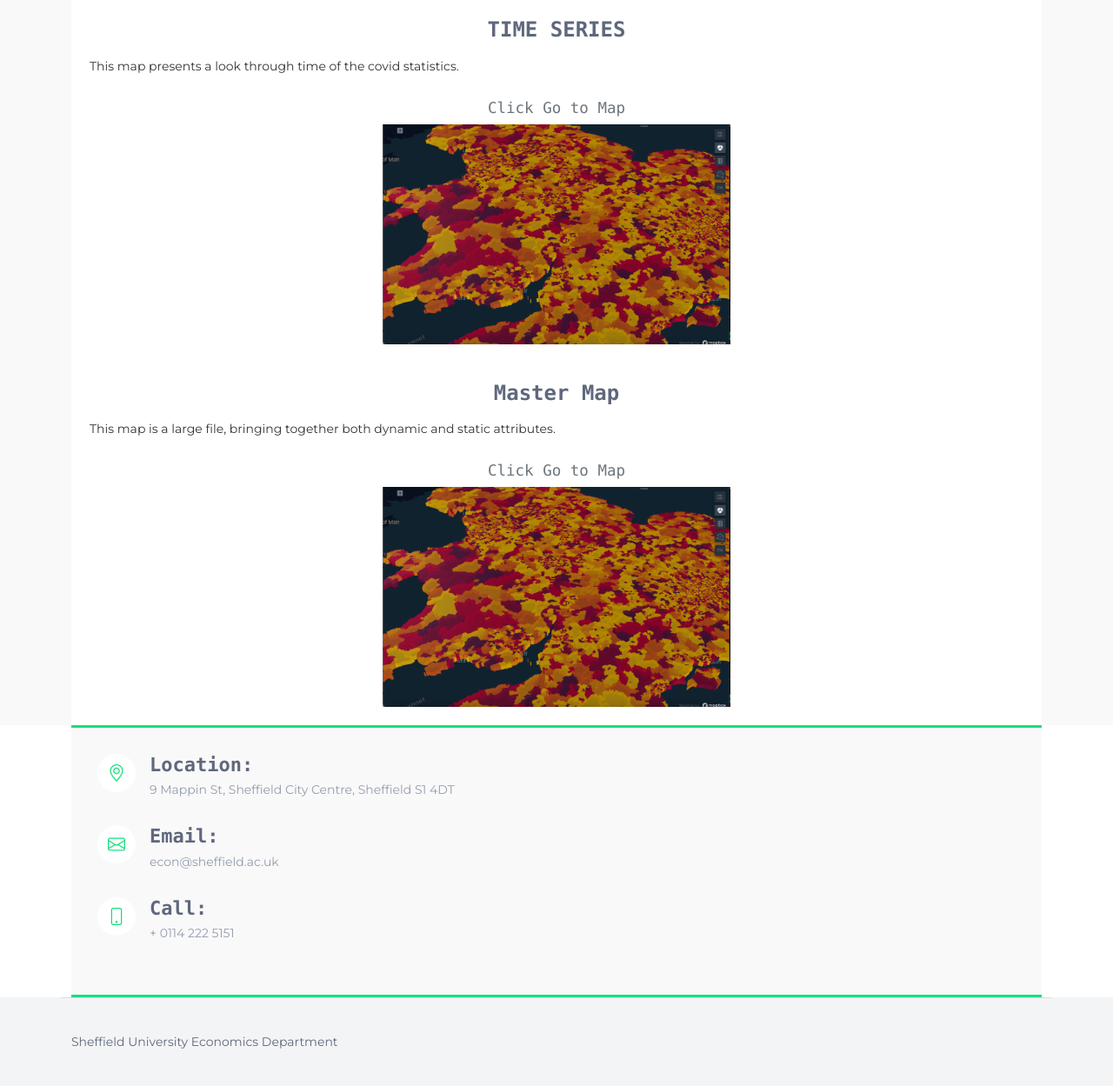
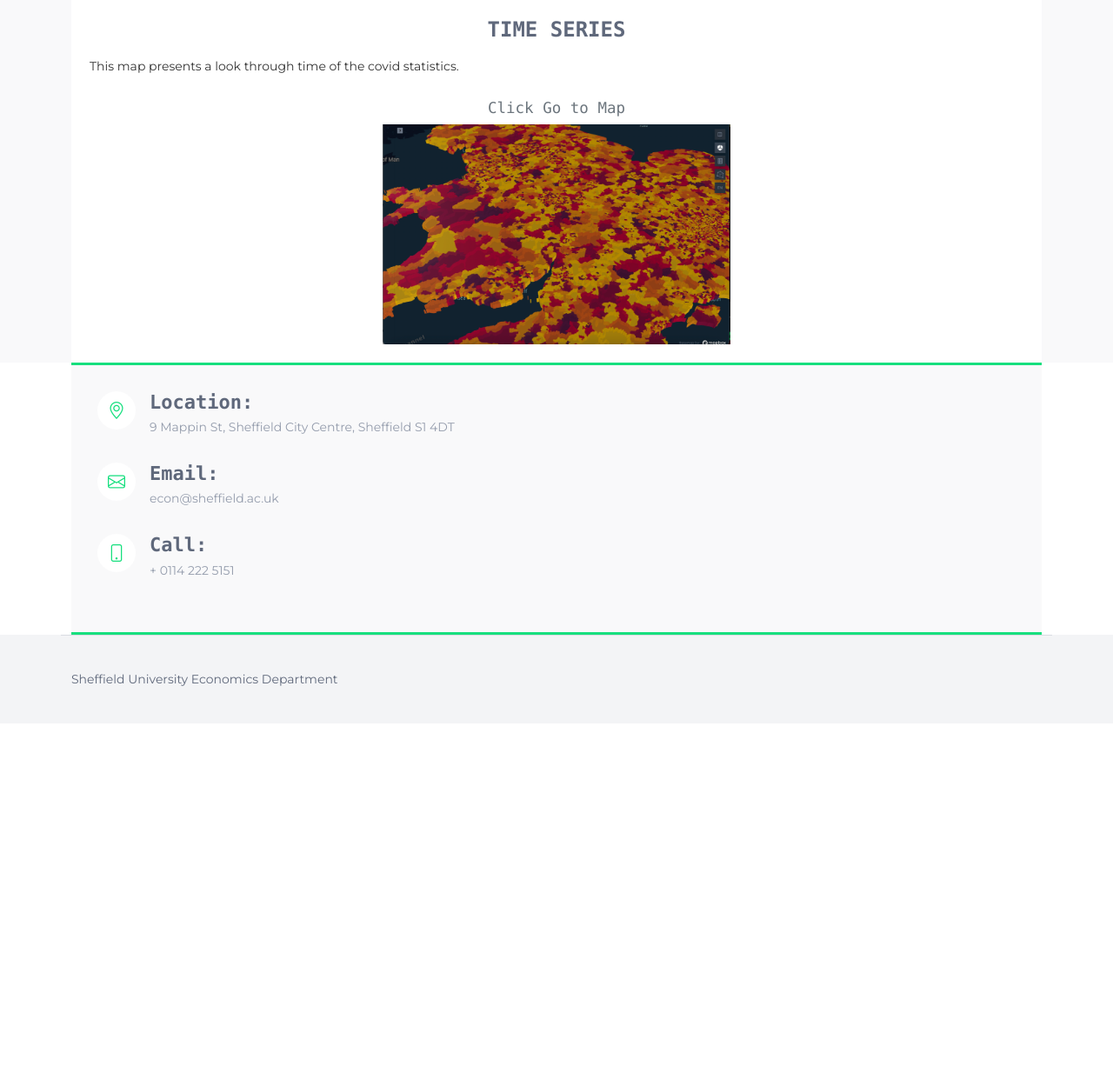
Before and after one commit to Quotennial/sheffield_mapping_frontend, a PHP site: page / in a window 1280 px wide. Shown: the part 1576-2825 px from the top of the page at 87% size. After the commit the page ends 2365 px from the top, so only its background shows below. Run offline with PHP 8.4, Linux system fonts and the light colour scheme.

Commit message:
remove master map

```diff
--- a/index.php
+++ b/index.php
@@ -168,31 +168,7 @@
       </div>
     </section><!-- End Portfolio Section -->
 
-    <!-- ======= LOCAL AUTORITIES ======= -->
-    <section id="team" class="services section-bg">
-      <div class="container">
-        <div class="row">
-          <div class="col-lg-12 col-md-12  align-items-stretch">
-            <div class="icon-box">
-              <h4><a href="">Master Map </a></h4>
-              <p style="text-align:justify">This map is a large file, bringing together both dynamic and static attributes.
-              </p>
-              <br>
-              <div class="text-center">
-                <h3 class="h5">
-                  <small class="text-muted">Click Go to Map</small>
-                </h3>
-                <!-- <p class="text-center text-secondary mt-0">Click Go to Map</p> -->
-                <a target=”_blank” href="Mastermap_Covid_Map.html"><img class="img-rounded" src="assets/img/buttontoclick.png" style="height:400;width: 400px;"></a>
-              </div>
-            </div>
-          </div>
 
-        </div>
-
-
-      </div>
-    </section><!-- End Team Section -->
 
     <!-- ======= Contact Section ======= -->
     <section id="contact" class="contact">
```
Also changed, not shown: 1 other file.
